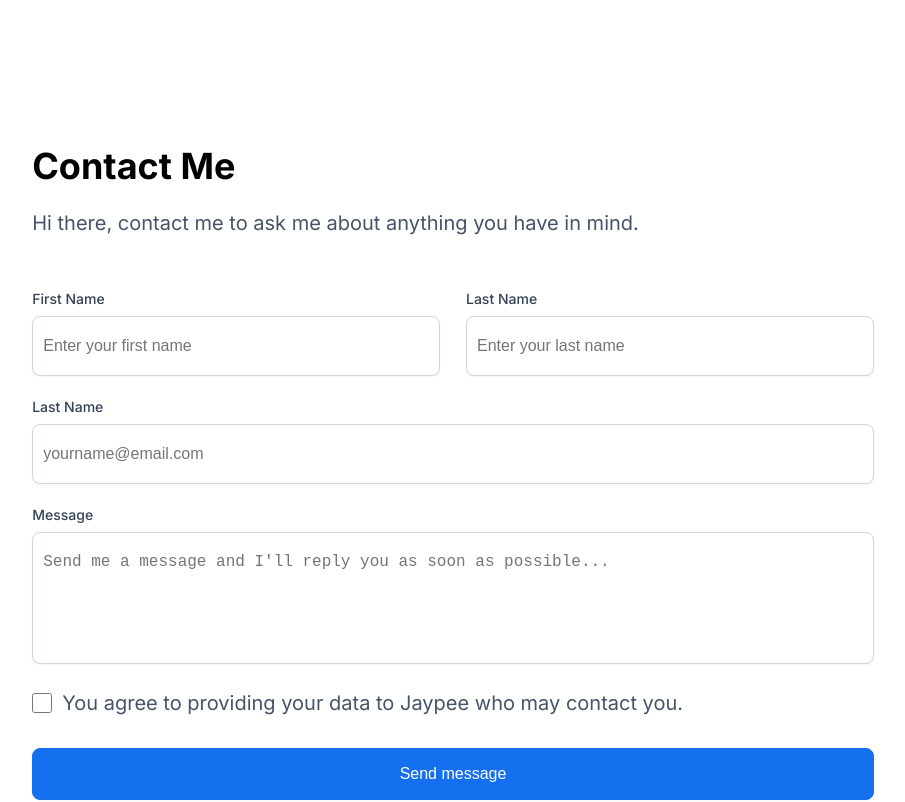
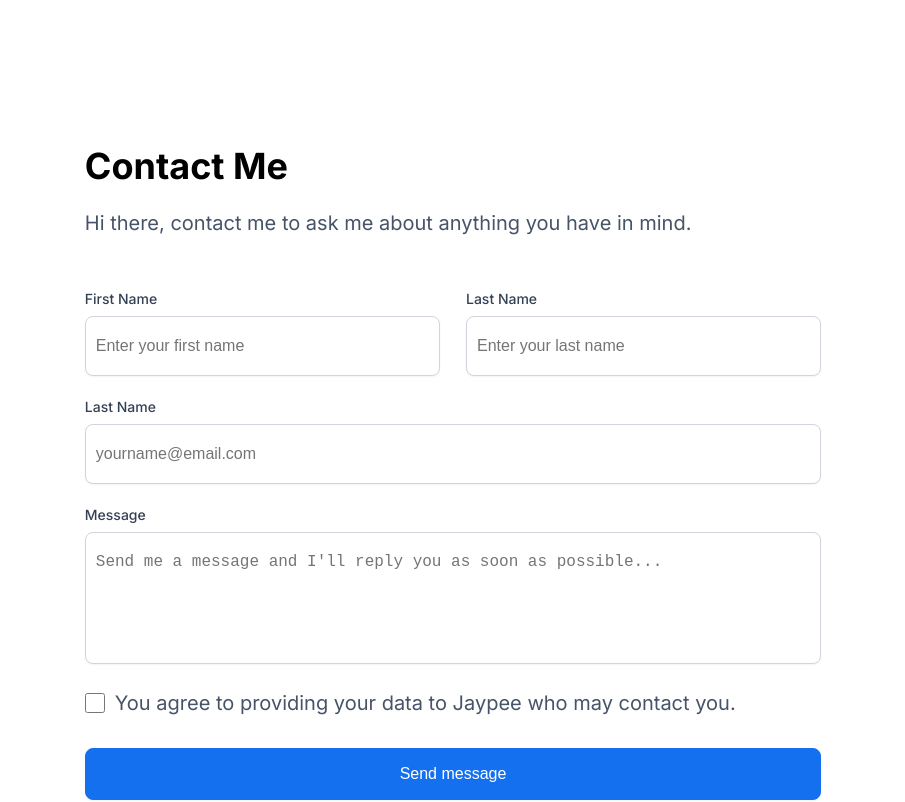
Before and after one commit to jaypee-0/linktr.clone, a React (Create React App) app: page /contact in a window 1280 px wide. Shown: the top 802 px of the page, without its empty margins (187-1092 px from the left). Built offline with nearby package versions, Linux system fonts and the light colour scheme.

Commit message:
styling: updated form width

```diff
--- a/src/pages/Contact.js
+++ b/src/pages/Contact.js
@@ -48,7 +48,7 @@ const Main = styled.main`
   flex-direction: column;
   gap: 20px;
   padding: 80px 0 64px;
-  width: 80%;
+  width: 70%;
   margin: 0 auto;
   @media (max-width: 768px) {
     width: 100%;
```
